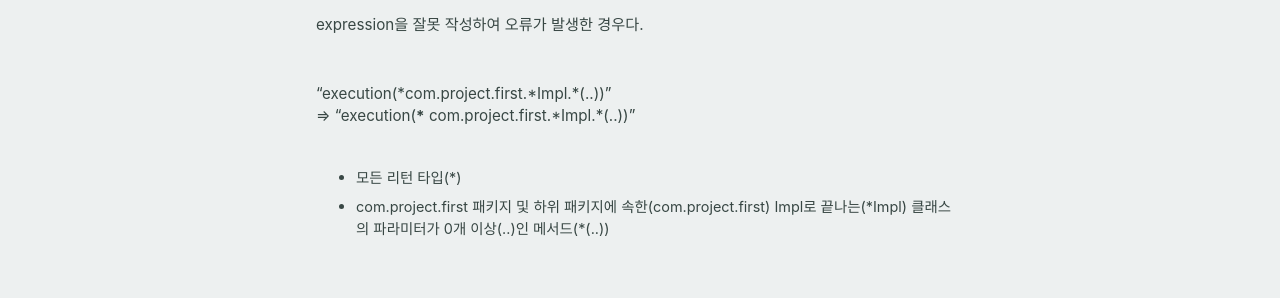
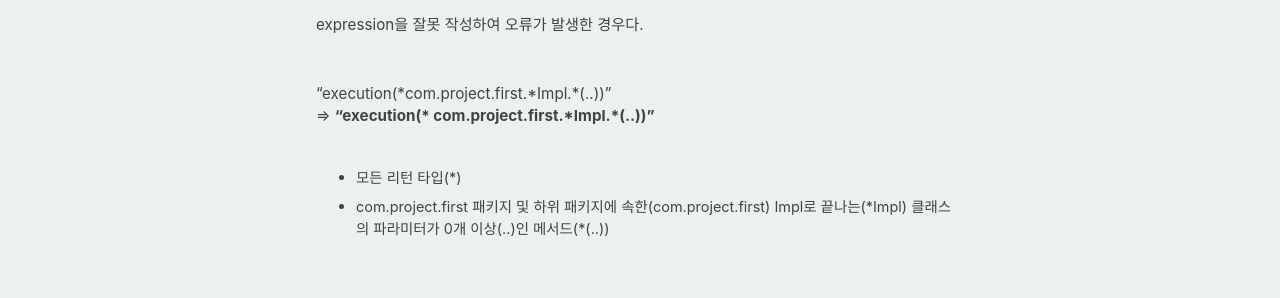
Before and after one commit to ellylee617/ellylee617.github.io, a Jekyll site: the page built from _posts/2021-08-31-spring-error1.md, in a window 1280 px wide. Shown: the part 679-977 px from the top of the page. Built offline with Jekyll 4.4.1, drawn with Linux system fonts in a browser that asks for light colours; cached includes are drawn as plain includes; comment, search, counter and statistics services are not loaded.

```diff
--- a/_posts/2021-08-31-spring-error1.md
+++ b/_posts/2021-08-31-spring-error1.md
@@ -48,7 +48,7 @@ expression을 잘못 작성하여 오류가 발생한 경우다.
 <br><br>
 "execution(\*com.project.first.\*Impl.*(..))"
 
-⇒ "execution(<strong>*</strong> com.project.first.\*Impl.\*(..))"
+⇒ <strong>"execution(* com.project.first.\*Impl.\*(..))"</strong>
 
 <br>
 
```
